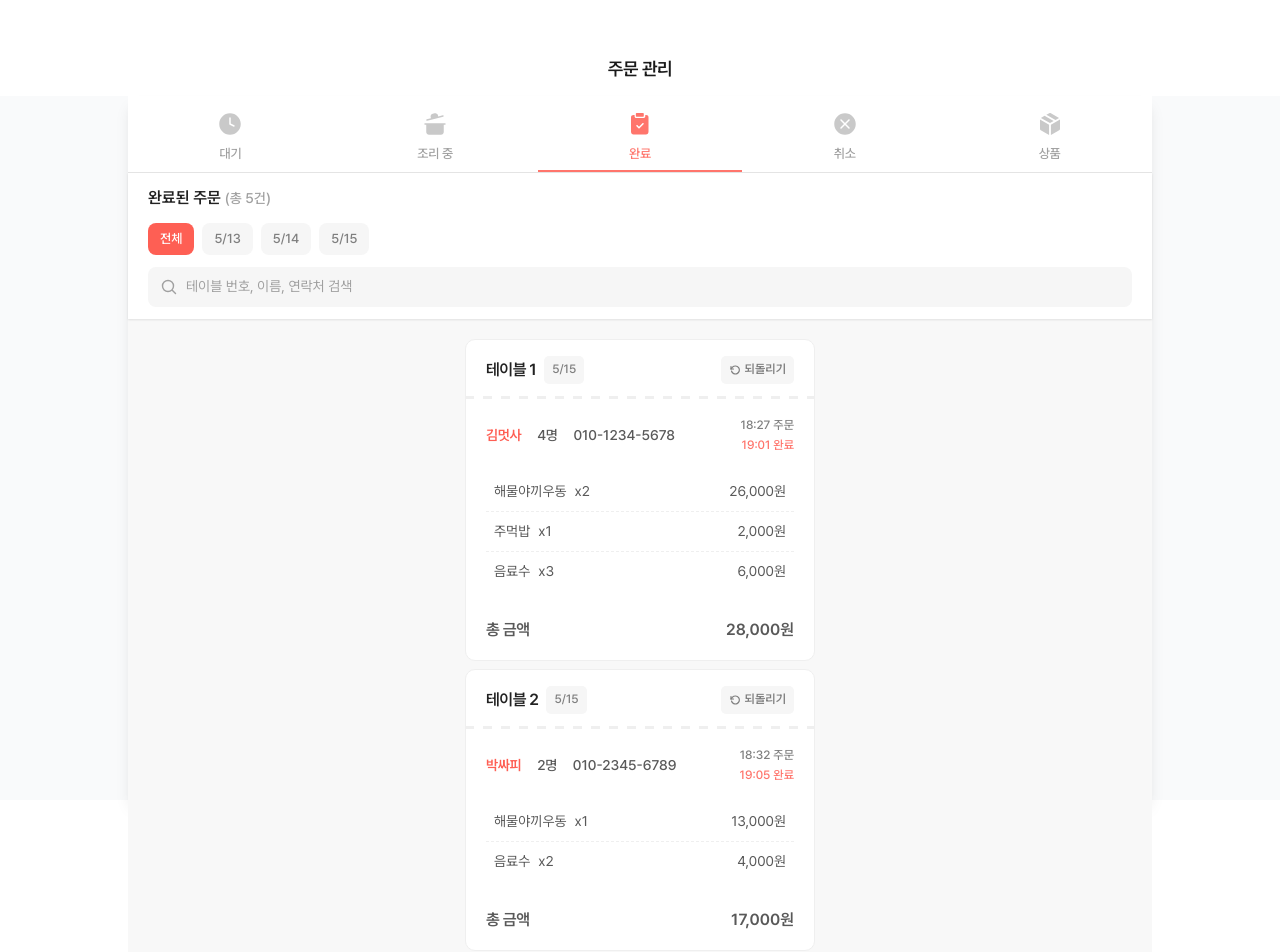
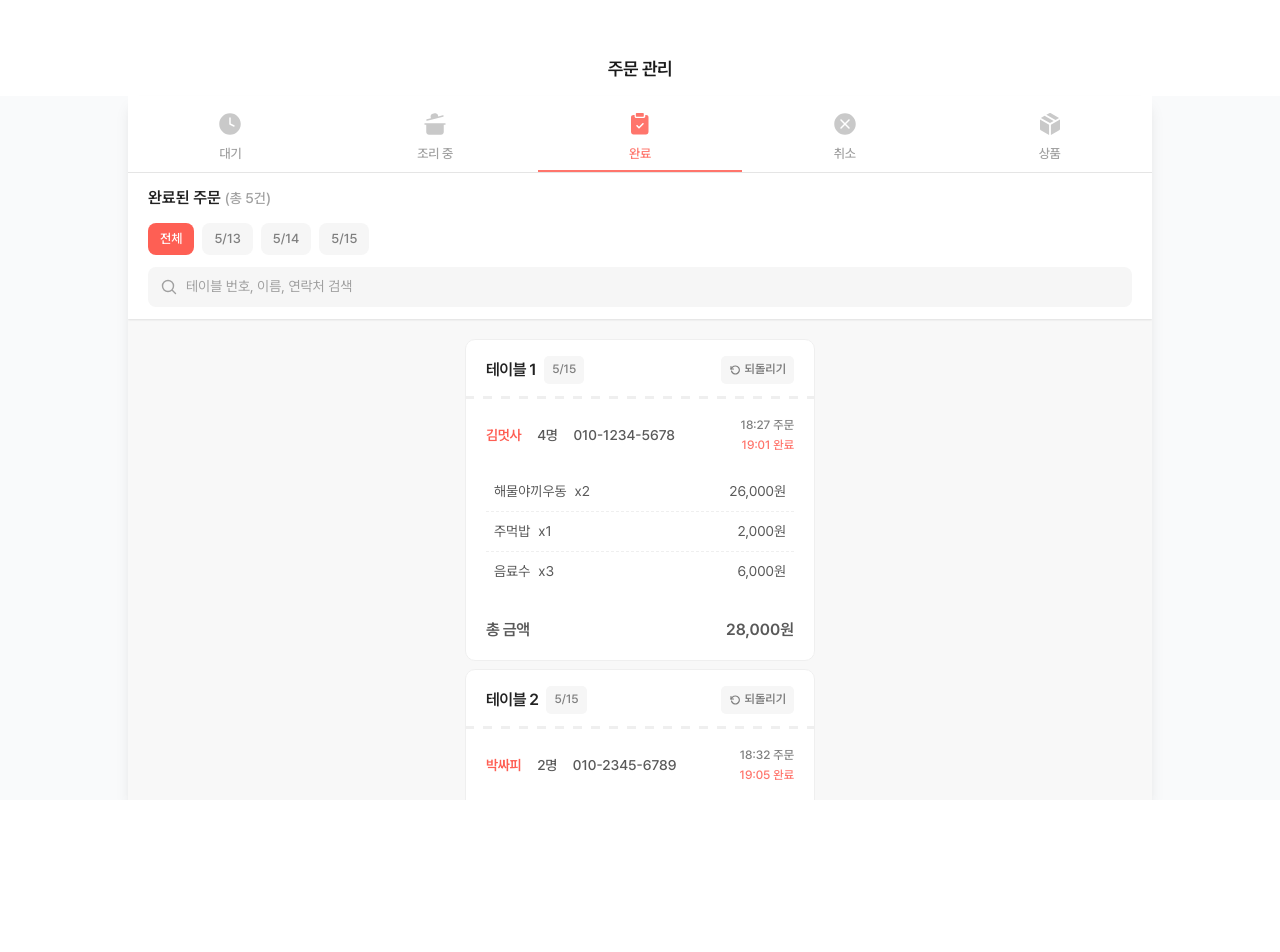
Before and after one commit to LikeLion-SKU/festival-fe, a React (Vite) app: page /admin/complete in a window 1280 px wide. Shown: the top 952 px of the page. After the commit the page ends 800 px from the top, so only its background shows below. Built offline with nearby package versions, Linux system fonts and the light colour scheme.

Commit message:
🎨 Design: 관리자 페이지 스크롤 구역 헤더 제외로 수정

```diff
--- a/src/components/Admin/AdminComplete/CompletedOrderCard.jsx
+++ b/src/components/Admin/AdminComplete/CompletedOrderCard.jsx
@@ -13,7 +13,7 @@ export default function CompletedOrderCard({
   onUndo,
 }) {
   return (
-    <div className="flex w-87.5 flex-col items-center gap-2 overflow-hidden rounded-[10px] border border-[#EFEFEF] bg-white px-5 pt-4">
+    <div className="flex flex-shrink-0 w-87.5 flex-col items-center gap-2 overflow-hidden rounded-[10px] border border-[#EFEFEF] bg-white px-5 pt-4">
       <div className="flex w-full flex-col items-center gap-3">
         <div className="flex h-7 w-full items-center justify-between">
           <div className="flex items-center gap-2">
--- a/src/pages/admin/AdminMain.jsx
+++ b/src/pages/admin/AdminMain.jsx
@@ -78,7 +78,7 @@ export default function AdminMain() {
           />
         ))}
       </nav>
-      <div className="flex-1">
+      <div className="flex-1 overflow-auto">
         <Outlet context={context} />
       </div>
     </div>
--- a/src/pages/admin/CompleteMenu.jsx
+++ b/src/pages/admin/CompleteMenu.jsx
@@ -62,8 +62,8 @@ export default function CompleteMenu() {
   };
 
   return (
-    <div className="flex flex-col w-full h-full bg-[#F8F8F8] items-center pb-7">
-      <div className="flex w-full flex-col gap-3 bg-white px-5 py-3 shadow-[0_1px_2px_0_rgba(0,0,0,0.1)]">
+    <div className="flex flex-col w-full h-full bg-[#F8F8F8] items-center">
+      <div className="sticky flex w-full flex-col gap-3 bg-white px-5 py-3 shadow-[0_1px_2px_0_rgba(0,0,0,0.1)]">
         <p className="text-[16px] font-semibold leading-[1.6] text-[#222]">
           완료된 주문{' '}
           <span className="text-[14px] font-medium text-[#A0A0A0]">(총 {filtered.length}건)</span>
@@ -108,7 +108,7 @@ export default function CompleteMenu() {
       </div>
 
       {filtered.length > 0 ? (
-        <div className="flex flex-col gap-2 overflow-auto no-scrollbar pt-5">
+        <div className="flex flex-col gap-2 overflow-auto no-scrollbar py-5">
           {filtered.map((data) => (
             <CompletedOrderCard
               key={data.id}
--- a/src/pages/admin/CookingMenu.jsx
+++ b/src/pages/admin/CookingMenu.jsx
@@ -68,10 +68,10 @@ export default function CookingMenu() {
   };
 
   return (
-    <div className="flex flex-col w-full h-full bg-[#f8f8f8] items-center pb-7">
+    <div className="flex flex-col w-full h-full bg-[#f8f8f8] items-center">
       {orderData.length > 0 ? (
         <>
-          <div className="flex w-full flex-col bg-white px-5 py-2 shadow-[0_1px_2px_0_rgba(0,0,0,0.1)]">
+          <div className="sticky flex w-full flex-col bg-white px-5 py-2 shadow-[0_1px_2px_0_rgba(0,0,0,0.1)]">
             <button
               type="button"
               onClick={() => setSummaryOpen((v) => !v)}
@@ -101,6 +101,7 @@ export default function CookingMenu() {
             )}
           </div>
 
+          <div className="overflow-auto no-scrollbar pb-7">
             <button
               type="button"
               onClick={toggleAll}
@@ -112,7 +113,7 @@ export default function CookingMenu() {
 
             <div className="pt-2" />
 
-          <div className="flex flex-col gap-2 overflow-auto no-scrollbar">
+            <div className="flex flex-col gap-2 overflow-auto no-scrollbar pb-7">
               {orderData.map((data) => (
                 <OrderCard
                   key={data.id}
@@ -132,6 +133,7 @@ export default function CookingMenu() {
                   onCancel={() => setModal('cancelReason')}
                 />
               ))}
+            </div>
           </div>
         </>
       ) : (
--- a/src/pages/admin/WatingMenu.jsx
+++ b/src/pages/admin/WatingMenu.jsx
@@ -32,9 +32,9 @@ export default function WaitingMenu() {
   };
 
   return (
-    <div className="flex h-full w-full bg-[#EFEFEF] justify-center py-7">
+    <div className="flex h-full w-full bg-[#EFEFEF] justify-center">
       {orderData.length > 0 ? (
-        <div className="flex flex-col gap-2 overflow-auto no-scrollbar">
+        <div className="flex flex-col gap-2 overflow-auto no-scrollbar py-7">
           {orderData.map((data) => (
             <OrderCard
               key={data.id}
@@ -51,7 +51,7 @@ export default function WaitingMenu() {
           ))}
         </div>
       ) : (
-        <div className="flex flex-col items-center mt-60">
+        <div className="flex flex-col items-center mt-67">
           <NothingIcon />
           <p className="font-semibold text-[20px] text-deep-gray">대기 중인 주문이 없어요!</p>
         </div>
```
Lines whose indentation alone changed are shown as unchanged.
